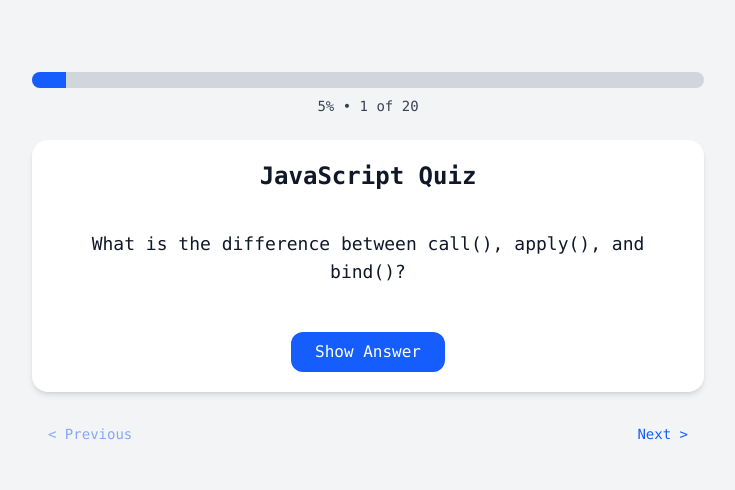
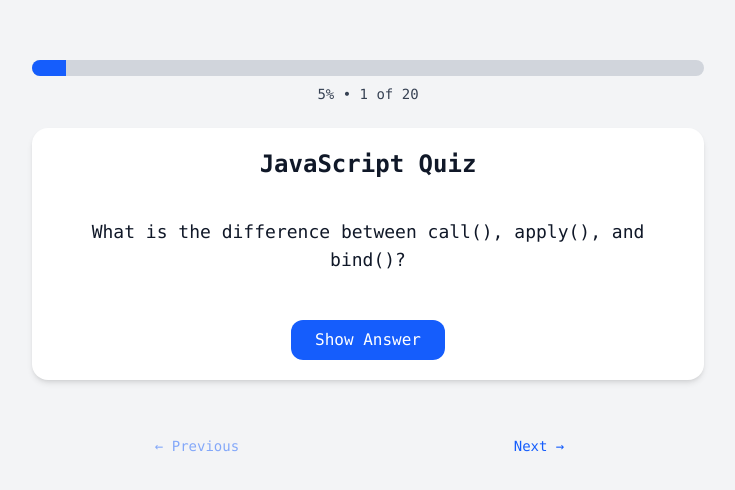
Before and after one commit to nurf21/flash-cards, a React (Vite) app: page / in a window 1280 px wide. Shown: the part 150-640 px from the top of the page, without its empty margins (272-1007 px from the left). Built offline with nearby package versions, Linux system fonts and the light colour scheme.

Commit message:
Added NavigationButton component

```diff
--- a/src/App.jsx
+++ b/src/App.jsx
@@ -1,14 +1,15 @@
 import { useState, useEffect, useMemo } from "react";
 import FlashCard from "./components/FlashCard";
 import ProgressBar from "./components/ProgressBar";
+import NavigationButton from "./components/NavigationButton";
 import { flashcards as initialFlashcards } from "./data/flashcard";
+import { shuffleArray } from "./utils/shuffleArray";
 
 function App() {
   const flashcards = useMemo(() => shuffleArray(initialFlashcards), []);
   const [index, setIndex] = useState(0);
 
-  const nextCard = () =>
-    setIndex((prev) => Math.min(prev + 1, flashcards.length - 1));
+  const nextCard = () => setIndex((prev) => Math.min(prev + 1, flashcards.length - 1));
   const prevCard = () => setIndex((prev) => Math.max(prev - 1, 0));
 
   useEffect(() => {
@@ -16,6 +17,7 @@ function App() {
       if (e.key === "ArrowRight") nextCard();
       if (e.key === "ArrowLeft") prevCard();
     };
+
     window.addEventListener("keydown", handleKeyDown);
     return () => window.removeEventListener("keydown", handleKeyDown);
   }, []);
@@ -30,33 +32,20 @@ function App() {
           answer={flashcards[index].answer}
         />
         <nav className="flex justify-between items-center w-full mt-6 gap-3 text-sm text-gray-700 dark:text-gray-300">
-          <button
+          <NavigationButton
             onClick={prevCard}
+            direction={"prev"}
             disabled={index === 0}
-            className="w-full sm:w-auto px-4 py-2 text-blue-600 dark:text-blue-400 cursor-pointer disabled:opacity-50 transition"
-          >
-            &lt; Previous
-          </button>
-          <button
+          />
+          <NavigationButton
             onClick={nextCard}
+            direction={"next"}
             disabled={index === flashcards.length - 1}
-            className="w-full sm:w-auto px-4 py-2 text-blue-600 dark:text-blue-400 cursor-pointer disabled:opacity-50 transition"
-          >
-            Next &gt;
-          </button>
+          />
         </nav>
       </main>
     </div>
   );
 }
 
-function shuffleArray(array) {
-  const shuffled = [...array];
-  for (let i = shuffled.length - 1; i > 0; i--) {
-    const j = Math.floor(Math.random() * (i + 1));
-    [shuffled[i], shuffled[j]] = [shuffled[j], shuffled[i]];
-  }
-  return shuffled;
-}
-
 export default App;
--- /dev/null
+++ b/src/components/NavigationButton.jsx
@@ -0,0 +1,16 @@
+// components/NavigationButton.jsx
+export default function NavigationButton({ onClick, direction, disabled }) {
+  const isNext = direction === "next";
+
+  return (
+    <div className="flex justify-center w-full mt-6">
+      <button
+        onClick={onClick}
+        disabled={disabled}
+        className="w-full sm:w-auto px-4 py-2 text-blue-600 dark:text-blue-400 cursor-pointer disabled:opacity-50 transition"
+      >
+        {isNext ? "Next →" : "← Previous"}
+      </button>
+    </div>
+  );
+}
--- /dev/null
+++ b/src/utils/shuffleArray.js
@@ -0,0 +1,8 @@
+export function shuffleArray(array) {
+  const shuffled = [...array];
+  for (let i = shuffled.length - 1; i > 0; i--) {
+    const j = Math.floor(Math.random() * (i + 1));
+    [shuffled[i], shuffled[j]] = [shuffled[j], shuffled[i]];
+  }
+  return shuffled;
+}
```
